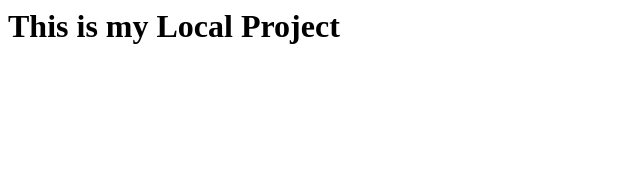
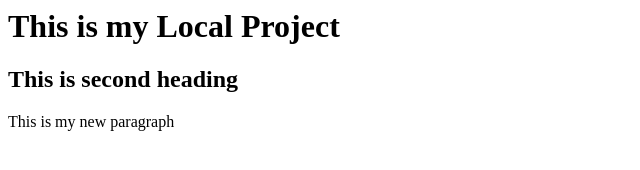
Before and after one commit to kashifanwar313/LocalProject, a plain HTML site: page index.html in a window 1280 px wide. Shown: the whole page, without its empty margins (0-640 px from the left). Drawn offline with Linux system fonts and the light colour scheme.

Commit message:
Modified index.html file

```diff
--- a/index.html
+++ b/index.html
@@ -1 +1,3 @@
 <h1>This is my Local Project</h1>
+<h2>This is second heading</h2>
+<p>This is my new paragraph</p>
```
